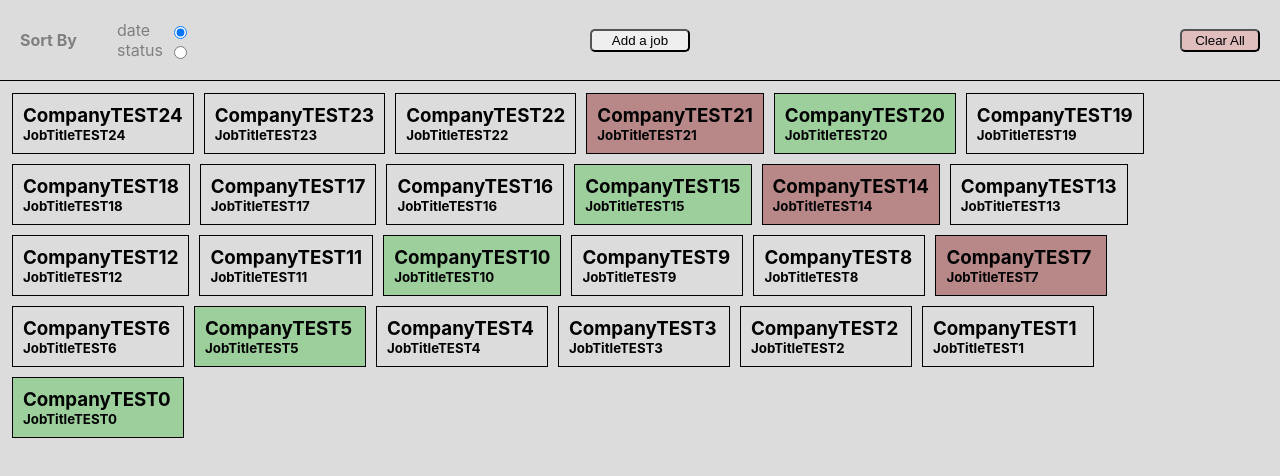
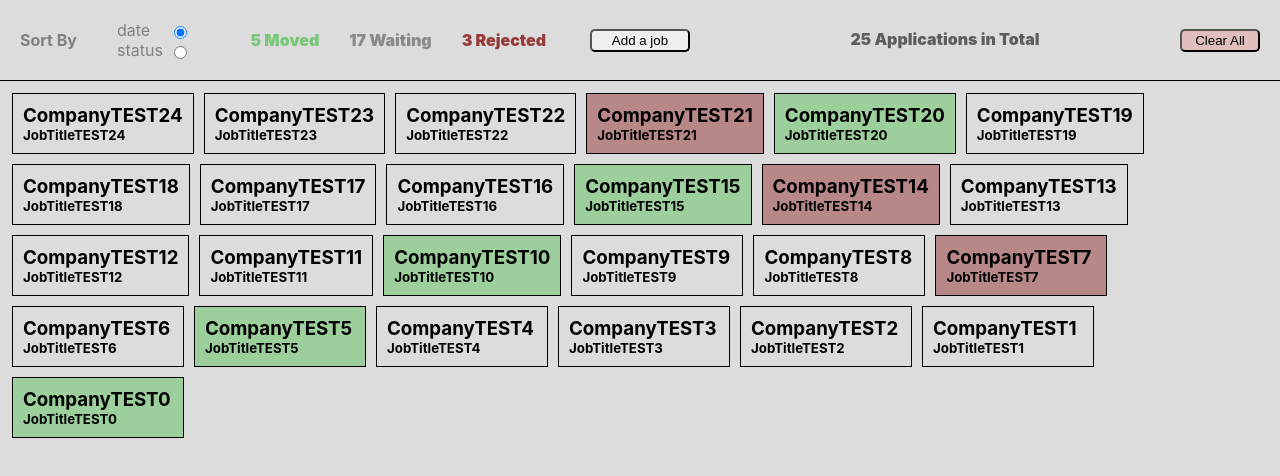
Before and after one commit to saeedet/job-tracker, a React (Create React App) app: page / in a window 1280 px wide. Shown: the top 476 px of the page. Built offline with nearby package versions, Linux system fonts and the light colour scheme.

Commit message:
stats added

```diff
--- a/src/App.css
+++ b/src/App.css
@@ -2,6 +2,7 @@
   background-color: gainsboro;
   width: 100vw;
   min-height: 100vh;
+  min-width: 850px;
 }
 
 .modal__backdrop {
--- a/src/components/Header.tsx
+++ b/src/components/Header.tsx
@@ -1,4 +1,4 @@
-import React, { useState } from "react";
+import React, { useEffect, useState } from "react";
 import { Job } from "../types/JobTypes";
 import { giveMeSortedJobs } from "../utils/utils";
 import "./styles/Header.css";
@@ -11,12 +11,20 @@ interface Props {
 
 const Header: React.FC<Props> = ({ setDisplayInput, setJobs, jobs }) => {
   const [sort, setSort] = useState<string>("date");
+  const [moved, setMoved] = useState<number>(0);
+  const [rejected, setRejected] = useState<number>(0);
   const sortHandler = (event: React.ChangeEvent<HTMLInputElement>) => {
     setSort(event.target.value);
     setJobs(giveMeSortedJobs(event.target.value, jobs));
   };
+  useEffect(() => {
+    setMoved(jobs.filter((job: any) => job.status === "interview").length);
+    setRejected(jobs.filter((job: any) => job.status === "rejected").length);
+  }, [jobs]);
+  console.log(jobs);
   return (
     <header className="header">
+      {/* left section */}
       <div className="header__left">
         <div className="header__leftTitle">Sort By</div>
         <div className="header__leftInputs">
@@ -43,11 +51,33 @@ const Header: React.FC<Props> = ({ setDisplayInput, setJobs, jobs }) => {
             />
           </div>
         </div>
+        <div className="header__leftInfo">
+          <p className="app_moved">
+            <span>{moved}</span> Moved
+          </p>
+          <p className="app_waiting">
+            <span>{jobs.length - (rejected + moved)}</span> Waiting
+          </p>
+          <p className="app_rejected">
+            <span>{rejected}</span> Rejected
+          </p>
+        </div>
       </div>
+      {/* middle section */}
       <div className="header__middle">
         <button onClick={() => setDisplayInput(true)}>Add a job</button>
       </div>
+      {/* right section */}
       <div className="header__right">
+        <div>
+          <p className="app_total">
+            <span>{jobs.length}</span>{" "}
+            <span className="app_total_responsive">
+              Application{jobs.length > 1 && "s"} in
+            </span>{" "}
+            Total
+          </p>
+        </div>
         <button onClick={() => setJobs([])}>Clear All</button>
       </div>
     </header>
--- a/src/components/styles/Header.css
+++ b/src/components/styles/Header.css
@@ -3,7 +3,7 @@
   height: 80px;
   border-bottom: 1px solid black;
   display: flex;
-  justify-content: center;
+  justify-content: space-between;
   align-items: center;
 }
 .header__left {
@@ -31,6 +31,35 @@
   margin-left: 10px;
   margin-bottom: -4px;
 }
+.header__leftInfo {
+  flex: 1;
+  display: flex;
+  justify-content: center;
+  padding-left: 40px;
+}
+.header__leftInfo > p {
+  font-weight: 900;
+  margin: 0 15px;
+}
+/* .header__leftInfo > p + p {
+  margin-left: 30px;
+} */
+.app_rejected {
+  color: rgba(131, 16, 16, 0.8);
+}
+
+.app_moved {
+  color: rgba(74, 189, 74, 0.7);
+}
+.app_waiting {
+  color: rgba(128, 128, 128, 0.904);
+}
+.app_total {
+  /* font-style: italic; */
+  color: rgba(0, 0, 0, 0.575);
+  font-weight: 900;
+}
+
 .header__right {
   flex: 1;
   display: flex;
@@ -44,6 +73,14 @@
   width: 80px;
   background-color: rgba(255, 0, 0, 0.137);
 }
+.header__right > div {
+  flex: 1;
+  display: flex;
+  justify-content: center;
+}
+.header__middle {
+  padding: 0 20px;
+}
 .header__middle > button {
   padding: 2px 10px;
   border-radius: 5px;
@@ -56,3 +93,15 @@
   font-weight: bolder;
   color: gray;
 }
+
+@media (max-width: 900px) {
+  .app_total_responsive {
+    display: none;
+  }
+  .header__leftInfo {
+    flex-direction: column;
+  }
+  .header__leftInfo > p {
+    font-size: small;
+  }
+}
```
Also changed, not shown: 1 other file (tests, documents, lock files or other folders).
